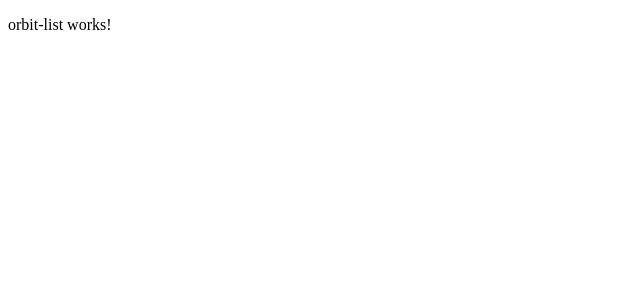
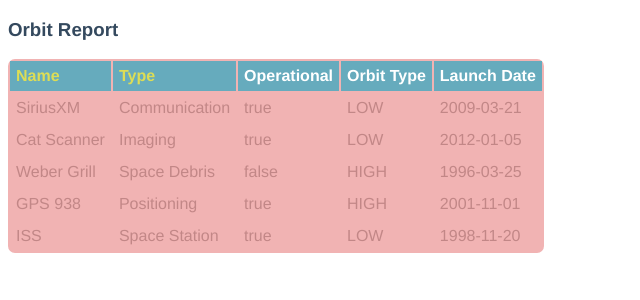
Before and after one commit to rrolon47/orbit-report, an Angular app: page / in a window 1280 px wide. Shown: the top 300 px of the page, without its empty margins (0-640 px from the left). Built offline with nearby package versions, Linux system fonts and the light colour scheme.

Commit message:
step four filling table and css

```diff
--- a/src/app/app.component.css
+++ b/src/app/app.component.css
@@ -0,0 +1,13 @@
+.search-form {
+    margin-bottom: 40px;
+}
+
+button {
+    margin-left: 10px;
+    color: #fff;
+    background-color: #009b25;
+    border-radius: 4px;
+    padding: 2px 5px;
+    font-size: 18px;
+    cursor: pointer;
+}
--- a/src/app/app.component.html
+++ b/src/app/app.component.html
@@ -1 +1 @@
-<app-orbit-list [satellites]='sourcelist'></app-orbit-list>
+<app-orbit-list [satellites]="sourceList"></app-orbit-list>
--- a/src/app/orbit-list/orbit-list.component.css
+++ b/src/app/orbit-list/orbit-list.component.css
@@ -0,0 +1,28 @@
+.sortable {
+    cursor: pointer;
+    color: #dd5;
+}
+
+.warning {
+    background-color: rgb(189, 84, 175);
+}
+
+table {
+  color: #c28787;
+  border-radius: 7px;
+  overflow: hidden;
+  margin: 12px 0;
+  min-width: 400px;
+  background: #f1b3b3;
+}
+
+.header-row {
+    background: #66abbd;
+    color: #fff
+}
+
+th, td {
+    text-align: left;
+    margin: 5px 10px;
+    padding: 6px;
+}
--- a/src/app/orbit-list/orbit-list.component.html
+++ b/src/app/orbit-list/orbit-list.component.html
@@ -1 +1,17 @@
-<p>orbit-list works!</p>
+<h3>Orbit Report</h3>
+<table>
+   <tr class="header-row">
+      <th class="sortable">Name</th>
+      <th class="sortable">Type</th>
+      <th>Operational</th>
+      <th>Orbit Type</th>
+      <th>Launch Date</th>
+   </tr>
+   <tr *ngFor="let satellite of satellites">
+       <td>{{satellite.name}}</td>
+       <td>{{satellite.type}}</td>
+       <td>{{satellite.operational}}</td>
+       <td>{{satellite.orbitType}}</td>
+       <td>{{satellite.launchDate}}</td>
+   </tr>
+</table>
--- a/src/index.html
+++ b/src/index.html
@@ -4,7 +4,15 @@
   <meta charset="utf-8">
   <title>OrbitReport</title>
   <base href="/">
+  <style>
+    body {
+      font-family: 'Helvetica', 'Courier';
+    }
 
+    h3 {
+        color: #34495E;
+    }
+  </style>
   <meta name="viewport" content="width=device-width, initial-scale=1">
   <link rel="icon" type="image/x-icon" href="favicon.ico">
 </head>
```
